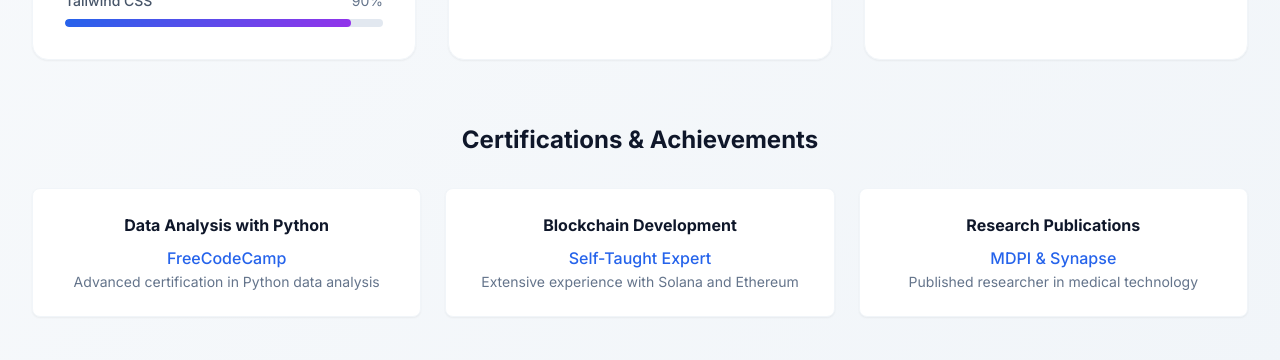
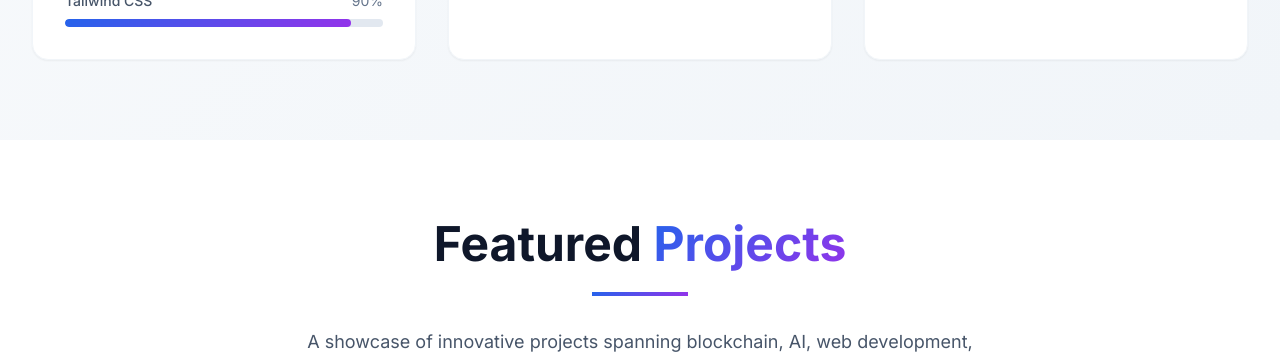
Before and after one commit to Oraelys/Portfolio-website-2.0, a React (Vite) app: page / in a window 1280 px wide. Shown: the part 3140-3500 px from the top of the page. Built offline with nearby package versions, Linux system fonts and the light colour scheme.

Commit message:
Removed the certifications part and changed an error

```diff
--- a/src/components/Footer.tsx
+++ b/src/components/Footer.tsx
@@ -42,7 +42,7 @@ const Footer = () => {
               <span>using React & TypeScript</span>
             </div>
             <p className="text-gray-400 text-sm mt-2">
-              © {currentYear} Peter Ben Ajuga. All rights reserved.
+              © {currentYear} Alan Amos. All rights reserved.
             </p>
           </div>
         </div>
--- a/src/components/Skills.tsx
+++ b/src/components/Skills.tsx
@@ -110,7 +110,7 @@ const Skills = () => {
           </div>
 
           {/* Certifications */}
-          <div className={`mt-16 text-center ${isVisible ? 'animate-fadeInUp animation-delay-1000' : ''}`}>
+          {/* <div className={`mt-16 text-center ${isVisible ? 'animate-fadeInUp animation-delay-1000' : ''}`}>
             <h3 className="text-2xl font-bold text-text-primary mb-8">Certifications & Achievements</h3>
             <div className="grid md:grid-cols-2 lg:grid-cols-3 gap-6">
               <div className="bg-surface p-6 rounded-lg shadow-sm border border-border-light hover:shadow-md transition-shadow duration-200">
@@ -129,7 +129,7 @@ const Skills = () => {
                 <p className="text-sm text-text-muted">Published researcher in medical technology</p>
               </div>
             </div>
-          </div>
+          </div> */}
         </div>
       </div>
     </section>
```
